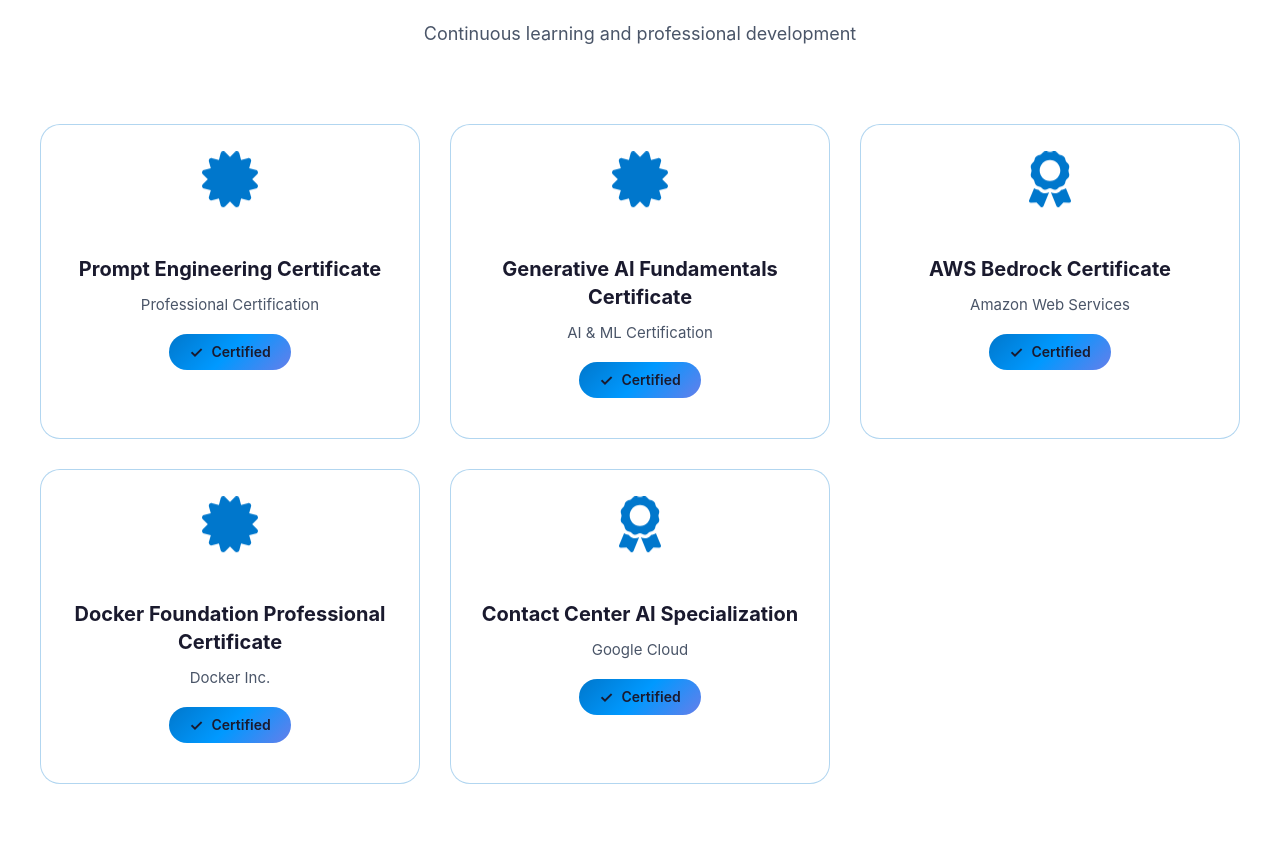
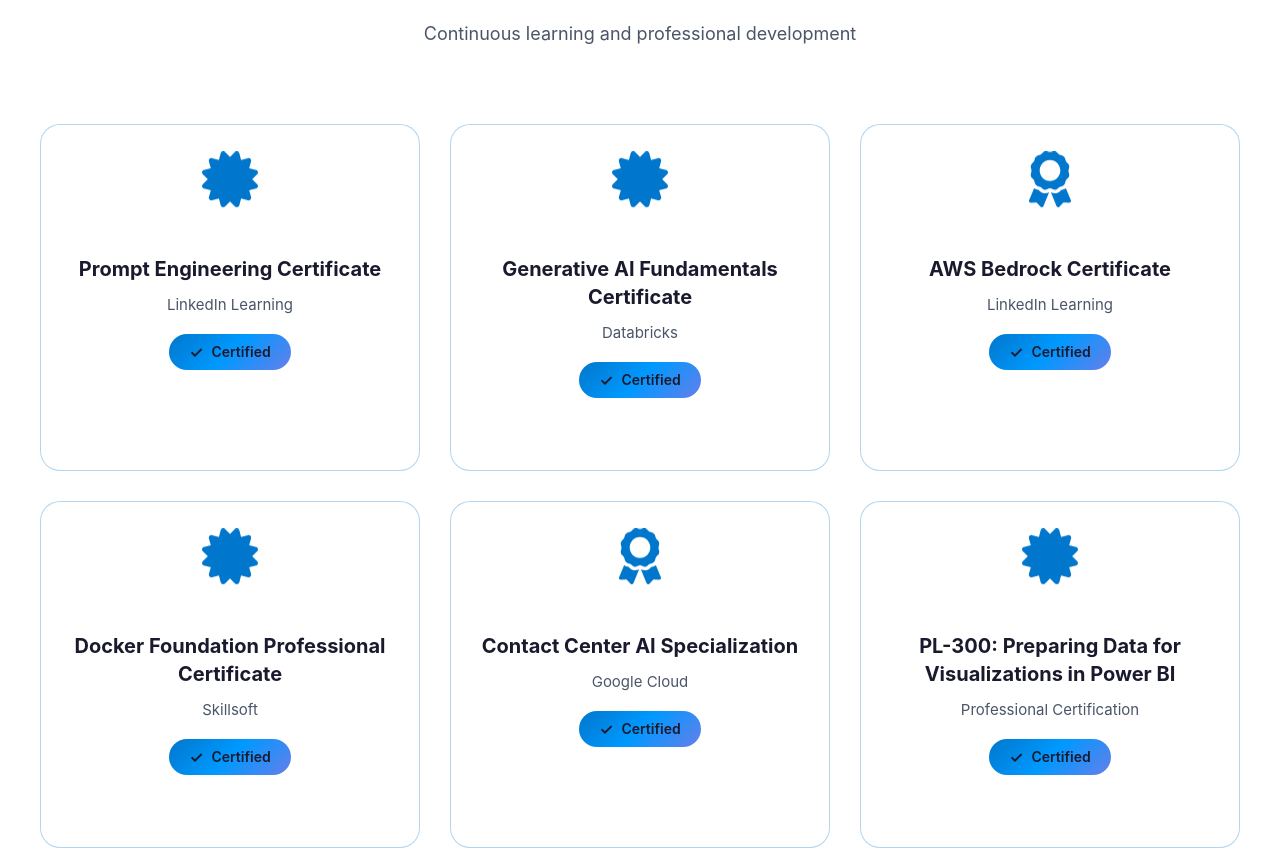
Before and after one commit to imadate/portfolio, a React (Vite) app: page / in a window 1280 px wide. Shown: the part 7320-8170 px from the top of the page. Built offline with nearby package versions, Linux system fonts and the light colour scheme.

Commit message:
Added synamic certificates and handled 404

```diff
--- /dev/null
+++ b/src/assets/certificates/certificates.json
@@ -0,0 +1,50 @@
+[
+  {
+    "id": 1,
+    "title": "Prompt Engineering Certificate",
+    "issuer": "LinkedIn Learning",
+    "date": "2025",
+    "credentialUrl": "https://www.linkedin.com/learning/certificates/c7af266b440e77d4f62588f7d09e2802ab39b8889453cb6b4e35431f39492f4d?accountId=2063396&u=2063396&success=true&authUUID=Bc6MnVx5S2KGPp0P5%2BTIXw%3D%3D",
+    "icon": "certificate"
+  },
+  {
+    "id": 2,
+    "title": "Generative AI Fundamentals Certificate",
+    "issuer": "Databricks",
+    "date": "2025",
+    "credentialUrl": "https://credentials.databricks.com/5bb64775-bb28-4213-8f66-84558b58d964#acc.PDRpjFE1",
+    "icon": "certificate"
+  },
+  {
+    "id": 3,
+    "title": "AWS Bedrock Certificate",
+    "issuer": "LinkedIn Learning",
+    "date": "2025",
+    "credentialUrl": "https://www.linkedin.com/learning/certificates/7d3c70a1082dc8f81f787c047acc7faed895847ae2da3a3a4e75018c87bc0b2f?u=2063396",
+    "icon": "award"
+  },
+  {
+    "id": 4,
+    "title": "Docker Foundation Professional Certificate",
+    "issuer": "Skillsoft",
+    "date": "2025",
+    "credentialUrl": "https://skillsoft.digitalbadges.skillsoft.com/f0b027f8-4a57-48eb-a4db-260e8e4b2c25#acc.fWSXlGOL",
+    "icon": "certificate"
+  },
+  {
+    "id": 5,
+    "title": "Contact Center AI Specialization",
+    "issuer": "Google Cloud",
+    "date": "2022",
+    "credentialUrl": "https://partner.skills.google/public_profiles/46dba965-0f79-47e7-8849-154e4986acf7/badges/1139708",
+    "icon": "award"
+  },
+  {
+    "id": 6,
+    "title": "PL-300: Preparing Data for Visualizations in Power BI",
+    "issuer": "Professional Certification",
+    "date": "2024",
+    "credentialUrl": "https://skillsoft.digitalbadges.skillsoft.com/f0b027f8-4a57-48eb-a4db-260e8e4b2c25#acc.qrDFeYpT",
+    "icon": "certificate"
+  }
+]
--- a/src/components/Certifications/Certifications.css
+++ b/src/components/Certifications/Certifications.css
@@ -15,6 +15,17 @@
   padding: 40px 25px;
   position: relative;
   overflow: hidden;
+  transition: transform 0.3s ease, box-shadow 0.3s ease;
+}
+
+.certification-card:hover {
+  transform: translateY(-5px);
+  box-shadow: 0 10px 30px rgba(var(--accent-rgb), 0.3);
+}
+
+.certification-card:hover .cert-link-indicator {
+  opacity: 1;
+  transform: translateY(0);
 }
 
 .cert-icon {
@@ -52,6 +63,24 @@
 
 .cert-badge span {
   font-size: 16px;
+}
+
+.cert-link-indicator {
+  display: flex;
+  align-items: center;
+  justify-content: center;
+  gap: 8px;
+  margin-top: 15px;
+  font-size: 14px;
+  color: var(--accent-primary);
+  font-weight: 600;
+  opacity: 0;
+  transform: translateY(10px);
+  transition: opacity 0.3s ease, transform 0.3s ease;
+}
+
+.cert-link-indicator svg {
+  font-size: 12px;
 }
 
 .education-section {
--- a/src/components/Certifications/Certifications.jsx
+++ b/src/components/Certifications/Certifications.jsx
@@ -1,7 +1,8 @@
 import { motion } from 'framer-motion';
 import { useInView } from 'react-intersection-observer';
-import { FaCertificate, FaAward } from 'react-icons/fa';
+import { FaCertificate, FaAward, FaExternalLinkAlt } from 'react-icons/fa';
 import './Certifications.css';
+import certificatesData from '../../assets/certificates/certificates.json';
 
 const Certifications = () => {
   const [ref, inView] = useInView({
@@ -9,33 +10,9 @@
     threshold: 0.2,
   });
 
-  const certifications = [
-    {
-      title: 'Prompt Engineering Certificate',
-      issuer: 'Professional Certification',
-      icon: <FaCertificate />,
-    },
-    {
-      title: 'Generative AI Fundamentals Certificate',
-      issuer: 'AI & ML Certification',
-      icon: <FaCertificate />,
-    },
-    {
-      title: 'AWS Bedrock Certificate',
-      issuer: 'Amazon Web Services',
-      icon: <FaAward />,
-    },
-    {
-      title: 'Docker Foundation Professional Certificate',
-      issuer: 'Docker Inc.',
-      icon: <FaCertificate />,
-    },
-    {
-      title: 'Contact Center AI Specialization',
-      issuer: 'Google Cloud',
-      icon: <FaAward />,
-    },
-  ];
+  const handleCertificateClick = (url) => {
+    window.open(url, '_blank', 'noopener,noreferrer');
+  };
 
   return (
     <section id="certifications" className="certifications" ref={ref}>
@@ -55,20 +32,27 @@
         </motion.div>
 
         <div className="certifications-grid">
-          {certifications.map((cert, index) => (
+          {certificatesData.map((cert, index) => (
             <motion.div
-              key={index}
+              key={cert.id}
               className="certification-card card"
               initial={{ opacity: 0, y: 30 }}
               animate={inView ? { opacity: 1, y: 0 } : {}}
               transition={{ delay: index * 0.1, duration: 0.5 }}
               whileHover={{ y: -10 }}
+              onClick={() => handleCertificateClick(cert.credentialUrl)}
+              style={{ cursor: 'pointer' }}
             >
-              <div className="cert-icon">{cert.icon}</div>
+              <div className="cert-icon">
+                {cert.icon === 'award' ? <FaAward /> : <FaCertificate />}
+              </div>
               <h3 className="cert-title">{cert.title}</h3>
               <p className="cert-issuer">{cert.issuer}</p>
               <div className="cert-badge">
                 <span>✓</span> Certified
+              </div>
+              <div className="cert-link-indicator">
+                <FaExternalLinkAlt /> View Certificate
               </div>
             </motion.div>
           ))}
--- a/src/components/Contact/Contact.jsx
+++ b/src/components/Contact/Contact.jsx
@@ -1,5 +1,6 @@
 import { motion } from 'framer-motion';
 import { useInView } from 'react-intersection-observer';
+import resumePDF from '../../assets/resume/Akshay-Adate.pdf';
 import {
   FaEnvelope, FaLinkedin, FaYoutube, FaMapMarkerAlt,
   FaPhone, FaGithub, FaDownload
@@ -55,9 +56,10 @@
   ];
 
   const downloadResume = () => {
+    // Create resume download link
     const link = document.createElement('a');
-    link.href = '/resume.pdf';
-    link.download = 'Akshay_Adate_Resume.pdf';
+    link.href = resumePDF;
+    link.download = 'Akshay-Adate.pdf';
     link.click();
   };
 
--- a/src/components/Hero/Hero.jsx
+++ b/src/components/Hero/Hero.jsx
@@ -2,13 +2,14 @@
 import { TypeAnimation } from 'react-type-animation';
 import { FaLinkedin, FaGithub, FaEnvelope, FaDownload, FaYoutube } from 'react-icons/fa';
 import './Hero.css';
+import resumePDF from '../../assets/resume/Akshay-Adate.pdf';
 
 const Hero = () => {
   const downloadResume = () => {
     // Create resume download link
     const link = document.createElement('a');
-    link.href = '/resume.pdf'; // You'll need to add your resume PDF
-    link.download = 'Akshay_Adate_Resume.pdf';
+    link.href = resumePDF;
+    link.download = 'Akshay-Adate.pdf';
     link.click();
   };
 
```
Also changed, not shown: public/404.html (added, +7 -0 lines), 6 other files (tests, documents, lock files or other folders).
